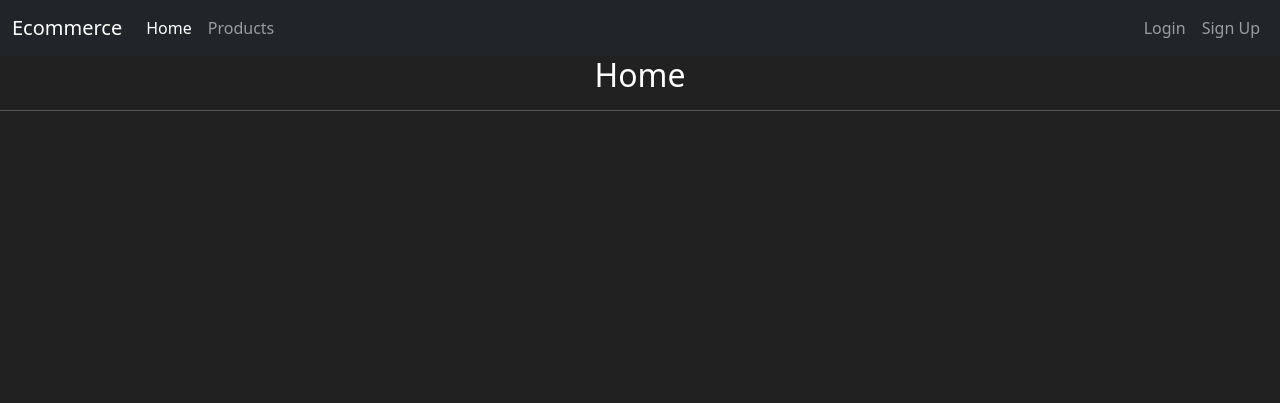
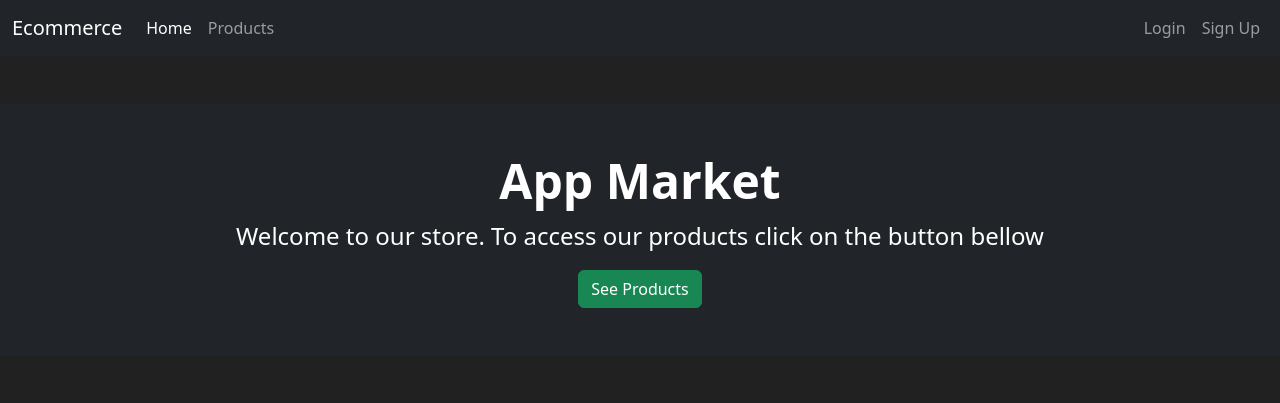
Before and after one commit to s4imu/Flask-Ecommerce, a Flask app: page / in a window 1280 px wide. Shown: the top 403 px of the page. Run offline with Flask 3, Linux system fonts and the light colour scheme; some libraries are stand-ins or nearby versions.

Commit message:
FEAT: Home page description

```diff
--- a/market/templates/index.html
+++ b/market/templates/index.html
@@ -5,6 +5,11 @@
 {% endblock %}
 
 {% block content %}
-  <h2>Home</h2>
-  <hr>
+    <div class="py-5">
+      <header class="h-100 p-5 text-white bg-dark text-center justify-content-center align-items-center">
+        <h1 class="display-5 fw-bold">App Market</h1>
+        <p class="fs-4">Welcome to our store. To access our products click on the button bellow</p>
+        <a class="btn btn-success" type="button" href="{{url_for('products_page')}}">See Products</a>
+      </header>
+    </div>
 {% endblock %}
```
